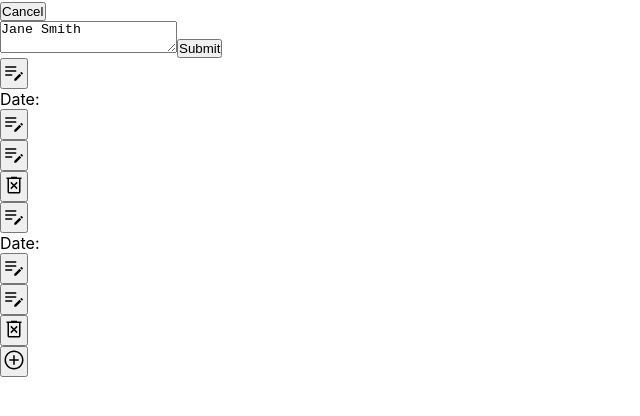
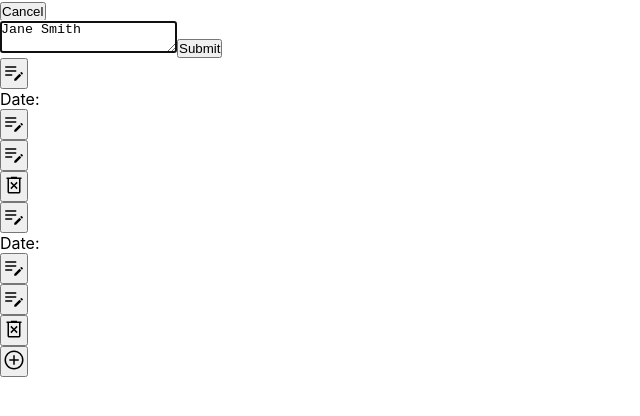
Before and after one commit to Rxthew/journalmaker, a React (Create React App) app: page / in a window 1280 px wide. Both pictures are taken after a click on the button 14 px from the left and 54 px from the top of the page. Shown: the top 416 px of the page, without its empty margins (0-640 px from the left). Built offline with nearby package versions, Linux system fonts and the light colour scheme.

Commit message:
Autofocus texarea

```diff
--- a/src/components/baseComponents.tsx
+++ b/src/components/baseComponents.tsx
@@ -72,7 +72,7 @@ const FormElement = function(props:formProps):JSX.Element{
         <div>
             <button onClick={props.cancelAction}>Cancel</button>
             <form id='pliable_form' onSubmit={(e : React.FormEvent) => {props.submitAction(e,formContent)}}>
-                <textarea value={formContent} onChange={handleContent} id='pliable_form' name='pliable_form'></textarea>
+                <textarea value={formContent} onChange={handleContent} id='pliable_form' name='pliable_form' autoFocus={true}></textarea>
                 <button type='submit'>Submit</button>
             </form>
         </div>
```
